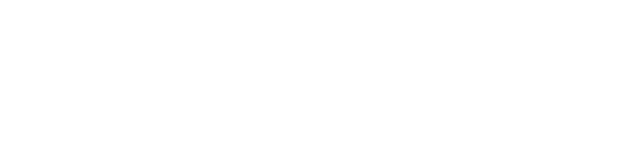
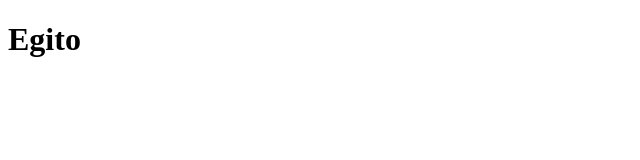
Before and after one commit to SENAI-Cotia/DS-SEDUC-2026-2-GP1-TEMPUS, a plain HTML site: page pages/egito.html in a window 1280 px wide. Shown: the whole page, without its empty margins (0-640 px from the left). Drawn offline with Linux system fonts and the light colour scheme.

Commit message:
egito html e home css

```diff
--- a/pages/egito.html
+++ b/pages/egito.html
@@ -6,6 +6,6 @@
     <title>egito</title>
 </head>
 <body>
-
+    <h1>Egito</h1>
 </body>
 </html>
--- a/styles/home.css
+++ b/styles/home.css
@@ -1,5 +1,6 @@
 *{
     font-family: Arial, Helvetica, sans-serif;
+    list-style: none;
 }
 body{
     margin: 0;
```
